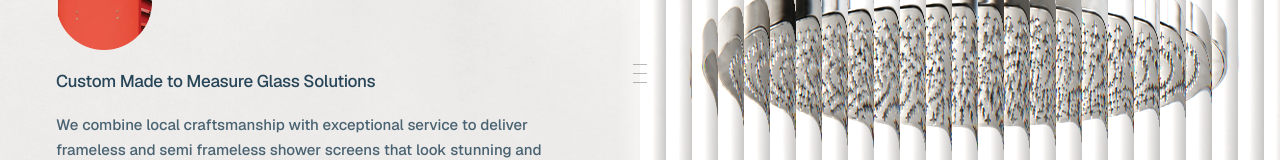
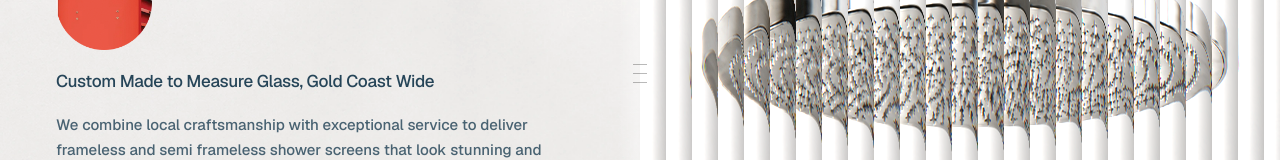
Before and after one commit to rankify-ops/gold-coast-shower-screens, a Next.js app: page / in a window 1280 px wide. Shown: the part 315-475 px from the top of the page. Built offline with nearby package versions, Linux system fonts and the light colour scheme; a web font is replaced by a local one.

Commit message:
Update home page hero subheading
The subheading under the main headline on the home page now reads "Custom Made to Measure Glass, Gold Coast Wide".

Via RANKIFY Editor.

```diff
--- a/src/app/page.tsx
+++ b/src/app/page.tsx
@@ -146,7 +146,7 @@ export default function Home() {
             className="mt-5 max-w-[52ch] text-[clamp(17px,1.2vw,21px)] font-medium leading-[1.35] tracking-[-0.02em] text-[color:var(--navy)]/85"
             style={{ fontFamily: "var(--font-geist), ui-sans-serif, system-ui, sans-serif" }}
           >
-            {HERO.headline} {HERO.headlineDim}
+            Custom Made to Measure Glass, Gold Coast Wide
           </p>
 
           {/*
```
